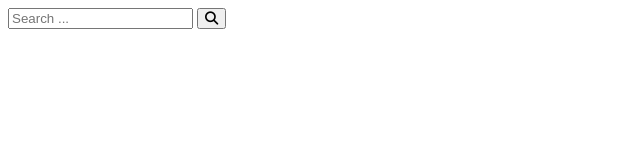
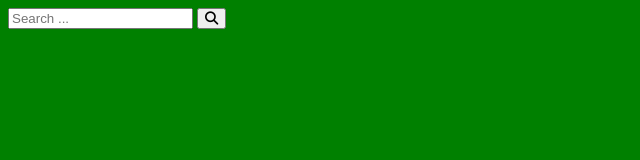
Before and after one commit to DHorton10/website1, a plain HTML site: page search.html in a window 1280 px wide. Shown: the whole page, without its empty margins (0-640 px from the left). Drawn offline with Linux system fonts and the light colour scheme; files that its build step writes are made by us from their sources.

Commit message:
Thu, Mar 14, 2024, 2:34 PM -07:00

```diff
--- a/search.css
+++ b/search.css
@@ -0,0 +1,5 @@
+
+
+body {
+    background-color: green;
+}
--- a/search.html
+++ b/search.html
@@ -2,6 +2,7 @@
 <html lang="en">
     <head>
         <title>Search</title>
+        <link rel="stylesheet" href="css/search.css">
         <link rel="stylesheet" href="https://cdnjs.cloudflare.com/ajax/libs/font-awesome/6.5.1/css/all.min.css"
         integrity="sha512-DTOQO9RWCH3ppGqcWaEA1BIZOC6xxalwEsw9c2QQeAIftl+Vegovlnee1c9QX4TctnWMn13TZye+giMm8e2LwA=="
         crossorigin="anonymous" referrerpolicy="no-referrer" />
```
